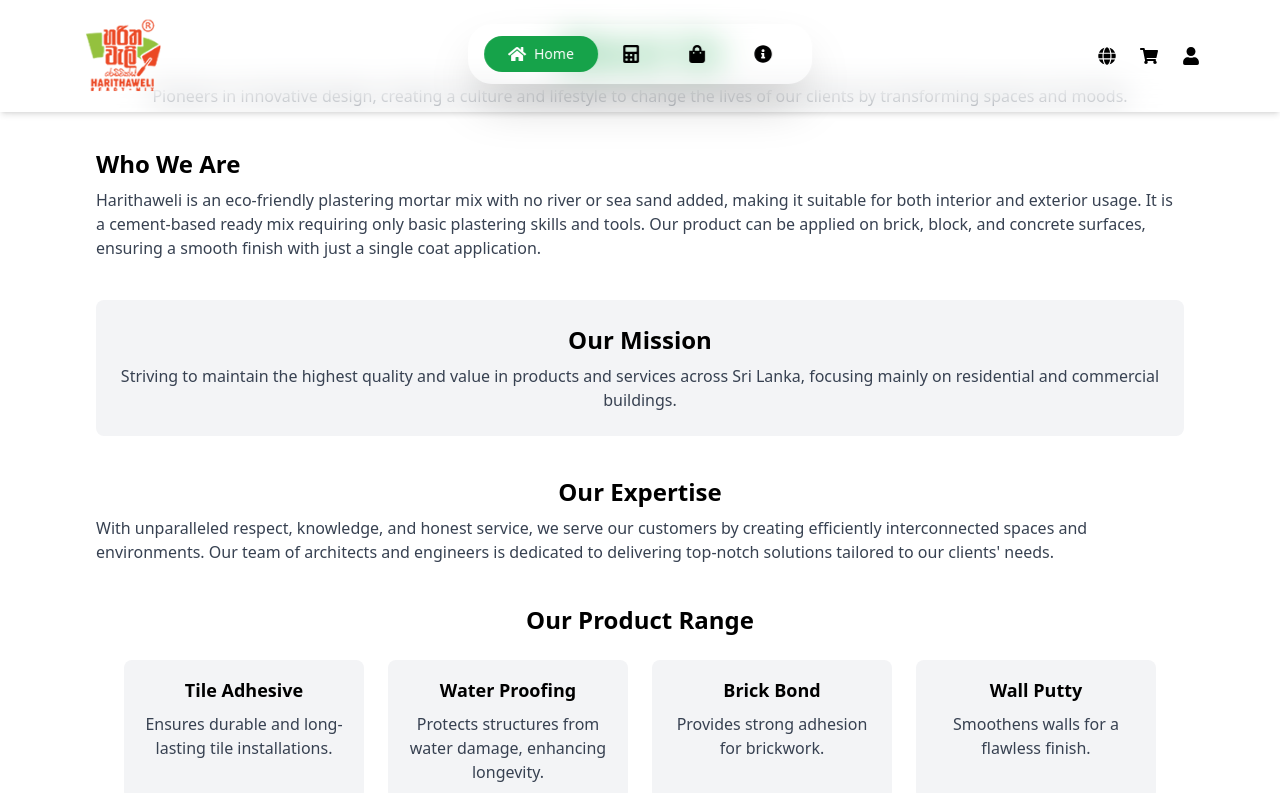
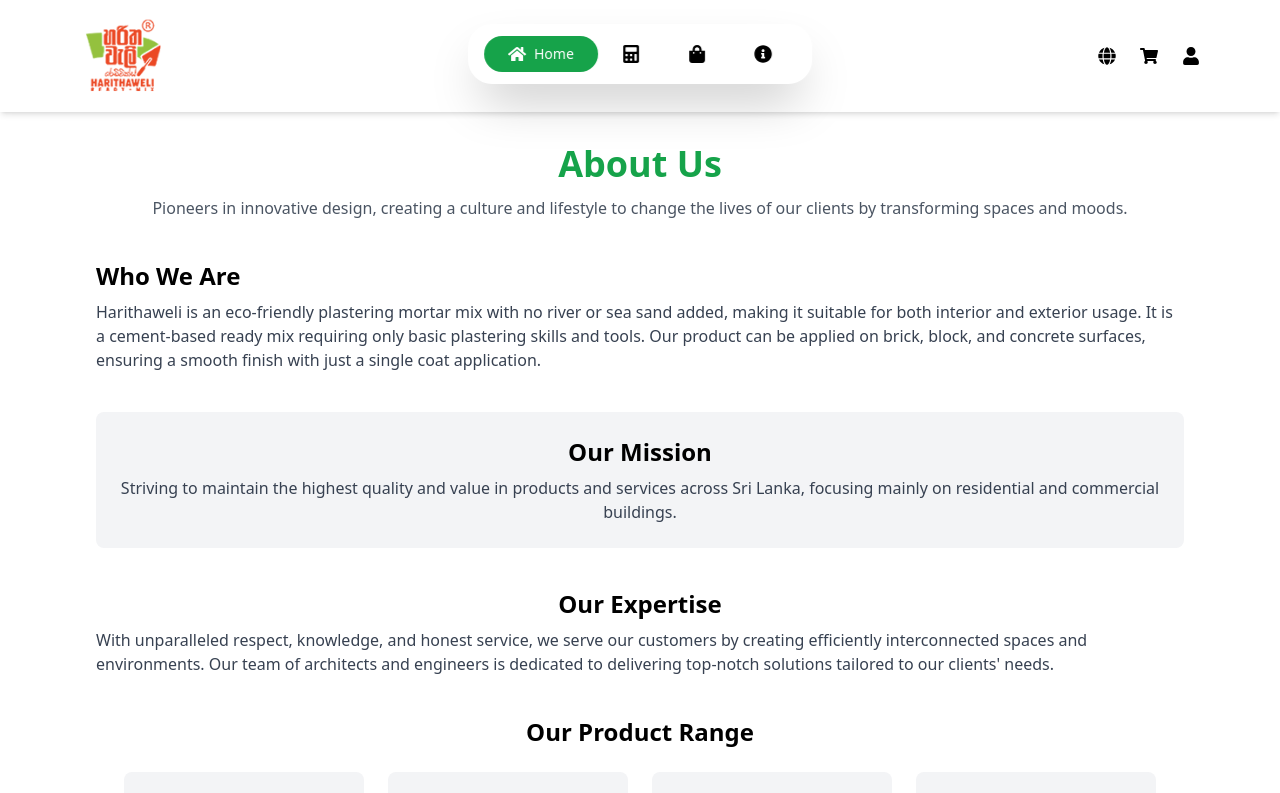
Before and after one commit to AkithN/HarithaWeli-Frontend, a React (Create React App) app: page /About in a window 1280 px wide. Shown: the top 793 px of the page. Built offline with nearby package versions, Linux system fonts and the light colour scheme.

Commit message:
about us

```diff
--- a/src/Containers/About.jsx
+++ b/src/Containers/About.jsx
@@ -5,7 +5,7 @@
     <div className="max-w-6xl mx-auto p-8">
       {/* Hero Section */}
       <div className="text-center">
-        <h1 className="text-4xl font-bold text-green-600">About Us</h1>
+        <h1 className="text-4xl font-bold mt-28 text-green-600">About Us</h1>
         <p className="text-gray-600 mt-3">
           Pioneers in innovative design, creating a culture and lifestyle to change the lives of our clients by transforming spaces and moods.
         </p>
```
